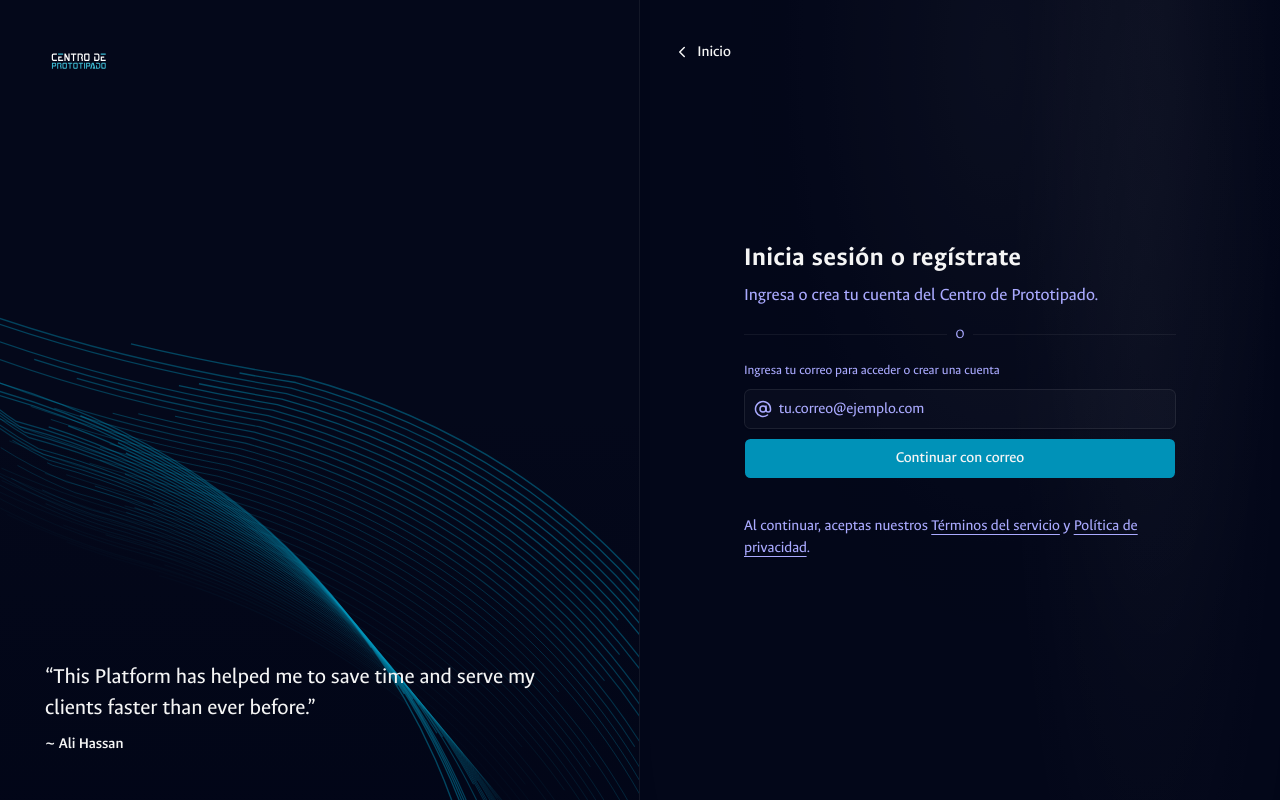
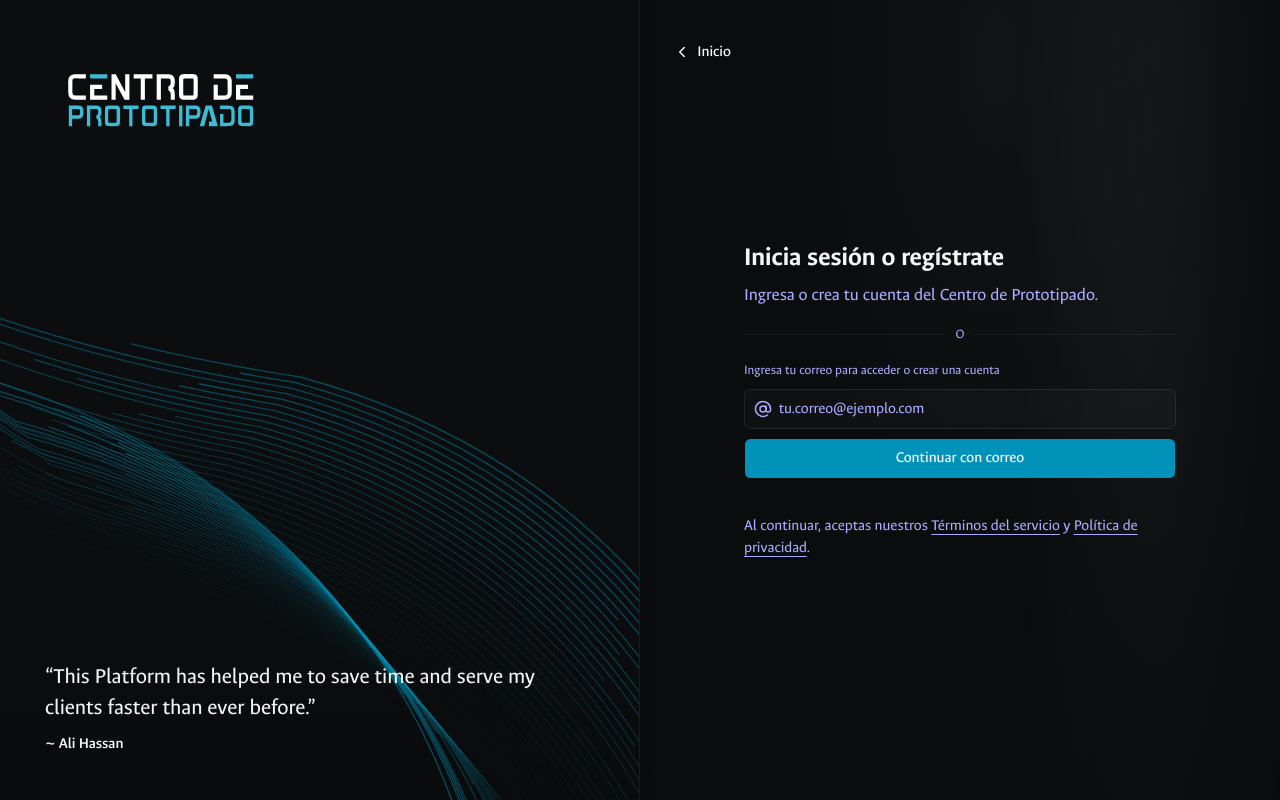
Before and after one commit to Centro-de-prototipado/cenprototipado-web, a Next.js app: page /login in a window 1280 px wide. Built offline with nearby package versions, Linux system fonts and the light colour scheme.

Commit message:
feat: update AuthPage layout, adjust logo size, and enhance HomePage background styles

```diff
--- a/app/(auth)/login/page.tsx
+++ b/app/(auth)/login/page.tsx
@@ -15,7 +15,9 @@ export default function AuthPage() {
     <main className="relative md:h-screen md:overflow-hidden lg:grid lg:grid-cols-2">
       <div className="relative hidden h-full flex-col border-r bg-secondary p-10 lg:flex dark:bg-secondary/20">
         <div className="absolute inset-0 bg-linear-to-b from-transparent via-transparent to-background" />
-        <Logo className="mr-auto h-7" />
+        <span>
+          <Logo className="h-24" />
+        </span>
 
         <div className="z-10 mt-auto">
           <blockquote className="space-y-2">
@@ -50,12 +52,10 @@ export default function AuthPage() {
           </Button>
         </Link>
 
-        <div className="mx-auto space-y-4 sm:w-sm">
-          <Logo className="h-7 lg:hidden" />
-          <div className="flex flex-col space-y-1">
-            <h1 className="text-2xl font-bold tracking-wide">
-              Inicia sesión o regístrate
-            </h1>
+        <Logo className="h-24 lg:hidden" />
+        <div className="m-4 mx-auto space-y-4 sm:w-sm">
+          <div className="flex flex-col items-center space-y-1 lg:items-start">
+            <h1 className="text-2xl font-bold">Inicia sesión o regístrate</h1>
             <p className="text-base text-muted-foreground">
               Ingresa o crea tu cuenta del Centro de Prototipado.
             </p>
--- a/app/globals.css
+++ b/app/globals.css
@@ -80,7 +80,7 @@
   --sidebar-accent-foreground: var(--color-neutral-100);
   --sidebar-border: --alpha(var(--color-white) / 5%);
   --sidebar-ring: var(--color-neutral-400);
-  --background: var(--color-slate-950);
+  --background: var(--color-mist-950);
   --foreground: var(--color-neutral-100);
   --destructive-foreground: var(--color-red-400);
   --info: var(--color-blue-500);
--- a/app/page.tsx
+++ b/app/page.tsx
@@ -10,17 +10,27 @@ import { DecorIcon } from "@/components/ui/decor-icon"
 
 export default function HomePage() {
   return (
-    <div className="relative min-h-screen w-full bg-background">
+    <div className="relative min-h-screen w-full overflow-hidden bg-background">
+      <div
+        aria-hidden="true"
+        className="pointer-events-none absolute inset-0 z-0 hidden lg:block"
+        style={{
+          backgroundImage: `
+            radial-gradient(circle 1200px at 0% 400px, color-mix(in oklch, var(--primary) 10%, transparent), transparent 40%),
+            radial-gradient(circle 1200px at 100% 400px, color-mix(in oklch, var(--primary) 10%, transparent), transparent 40%)
+          `,
+        }}
+      />
+
       <div
         aria-hidden="true"
         className="pointer-events-none absolute inset-0 z-0 dark:hidden"
         style={{
           backgroundImage: `
-            repeating-linear-gradient(22.5deg, transparent, transparent 2px, rgba(75, 85, 99, 0.06) 2px, rgba(75, 85, 99, 0.06) 3px, transparent 3px, transparent 8px),
-            repeating-linear-gradient(67.5deg, transparent, transparent 2px, rgba(107, 114, 128, 0.05) 2px, rgba(107, 114, 128, 0.05) 3px, transparent 3px, transparent 8px),
-            repeating-linear-gradient(112.5deg, transparent, transparent 2px, rgba(55, 65, 81, 0.04) 2px, rgba(55, 65, 81, 0.04) 3px, transparent 3px, transparent 8px),
-            repeating-linear-gradient(157.5deg, transparent, transparent 2px, rgba(31, 41, 55, 0.03) 2px, rgba(31, 41, 55, 0.03) 3px, transparent 3px, transparent 8px)
-          `,
+          repeating-linear-gradient(45deg, rgba(0, 0, 0, 0.1) 0, rgba(0, 0, 0, 0.1) 1px, transparent 1px, transparent 20px),
+          repeating-linear-gradient(-45deg, rgba(0, 0, 0, 0.1) 0, rgba(0, 0, 0, 0.1) 1px, transparent 1px, transparent 20px)
+        `,
+          backgroundSize: "40px 40px",
         }}
       />
       <div
@@ -28,13 +38,13 @@ export default function HomePage() {
         className="pointer-events-none absolute inset-0 z-0 hidden dark:block"
         style={{
           backgroundImage: `
-            repeating-linear-gradient(22.5deg, transparent, transparent 2px, rgba(226, 232, 240, 0.07) 2px, rgba(226, 232, 240, 0.07) 3px, transparent 3px, transparent 9px),
-            repeating-linear-gradient(67.5deg, transparent, transparent 2px, rgba(203, 213, 225, 0.06) 2px, rgba(203, 213, 225, 0.06) 3px, transparent 3px, transparent 9px),
-            repeating-linear-gradient(112.5deg, transparent, transparent 2px, rgba(148, 163, 184, 0.05) 2px, rgba(148, 163, 184, 0.05) 3px, transparent 3px, transparent 9px),
-            repeating-linear-gradient(157.5deg, transparent, transparent 2px, rgba(100, 116, 139, 0.04) 2px, rgba(100, 116, 139, 0.04) 3px, transparent 3px, transparent 9px)
+            repeating-linear-gradient(45deg, rgba(255, 255, 255, 0.03) 0, rgba(255, 255, 255, 0.03) 1px, transparent 1px, transparent 20px),
+            repeating-linear-gradient(-45deg, rgba(255, 255, 255, 0.03) 0, rgba(255, 255, 255, 0.03) 1px, transparent 1px, transparent 20px)
           `,
+          backgroundSize: "40px 40px",
         }}
       />
+
       <div
         aria-hidden="true"
         className="pointer-events-none absolute inset-0 z-0"
@@ -46,6 +56,7 @@ export default function HomePage() {
           <div className="absolute inset-y-0 -right-8 w-px bg-border/40" />
         </div>
       </div>
+
       <div className="mx-auto">
         <Header />
         <div className="overflow-x-hidden">
--- a/components/layout/header.tsx
+++ b/components/layout/header.tsx
@@ -18,7 +18,7 @@ export function Header() {
         className={cn(
           "mx-auto w-full max-w-6xl border-x border-b bg-background/60",
           {
-            "border-border bg-background/95 backdrop-blur-sm supports-backdrop-filter:bg-background/60":
+            "border-border bg-background/95 backdrop-blur-md supports-backdrop-filter:bg-background/60":
               scrolled,
           }
         )}
--- a/components/sections/hero.tsx
+++ b/components/sections/hero.tsx
@@ -18,8 +18,8 @@ export function HeroSection() {
           <div
             className={cn(
               "absolute -inset-x-20 inset-y-0 z-0 rounded-full",
-              "bg-[radial-gradient(ellipse_at_center,theme(--color-foreground/.1),transparent,transparent)]",
-              "blur-[50px]"
+              "bg-[radial-gradient(ellipse_at_center,theme(--color-primary/.1),transparent,transparent)]",
+              "blur-[80px]"
             )}
           />
         </div>
```
